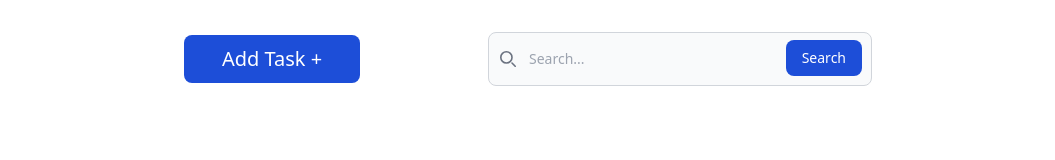
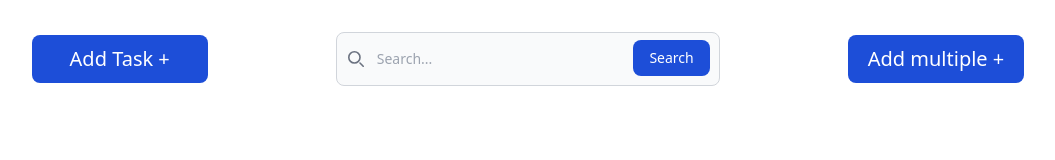
Before and after one commit to Mohammed-Ben-Cheikh/to-do-list, a website: page index.html in a window 1280 px wide. Shown: the whole page, without its empty margins (112-1167 px from the left). Drawn offline with Linux system fonts and the light colour scheme.

Commit message:
Front-end: ajout de bouton << Add multiple >> a section header #11

```diff
--- a/index.html
+++ b/index.html
@@ -32,7 +32,9 @@
                     </div>
                 </form>
             </div>
-
+            <button type="button"
+                class="text-white bg-blue-700 hover:bg-blue-800 focus:ring-4 focus:ring-blue-300 font-medium rounded-lg text-xl px-5 py-2.5  dark:bg-blue-600 dark:hover:bg-blue-700 focus:outline-none max-sm:py-2 max-sm:text-sm">Add
+                multiple +</button>
         </div>
     </header>
 
```
